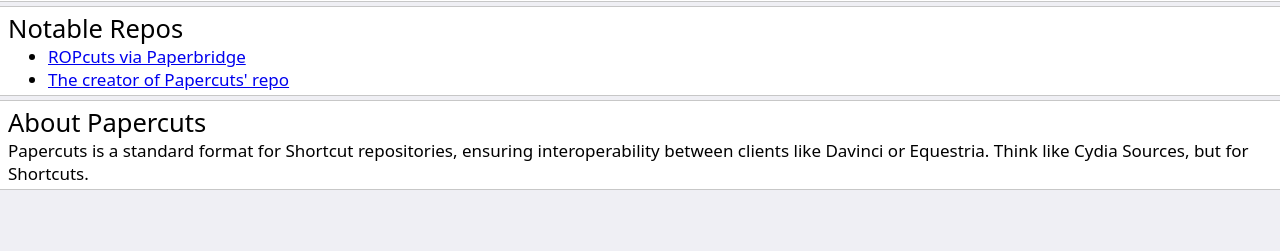
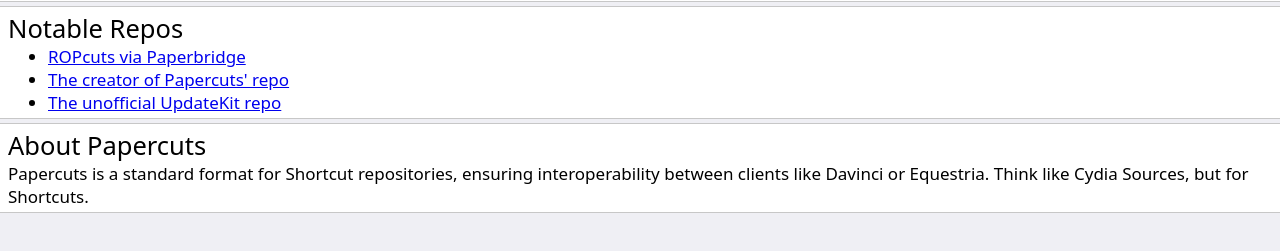
Before and after one commit to easrng/papercuts-repo, a plain HTML site: page depiction/about.html in a window 1280 px wide. Shown: the part 85-336 px from the top of the page. Drawn offline with Linux system fonts and the light colour scheme.

Commit message:
Update about.html

```diff
--- a/depiction/about.html
+++ b/depiction/about.html
@@ -11,6 +11,7 @@
   <ul>
     <li><a href="https://paperbridge.glitch.me/user/ROP">ROPcuts via Paperbridge</a></li>
     <li><a href="https://paperbridge.glitch.me/user/eaic">The creator of Papercuts' repo</a></li>
+    <li><a href="https://paperbridge.glitch.me/updatekit">The unofficial UpdateKit repo</a></li>
   </ul>
 </div>
 
```
